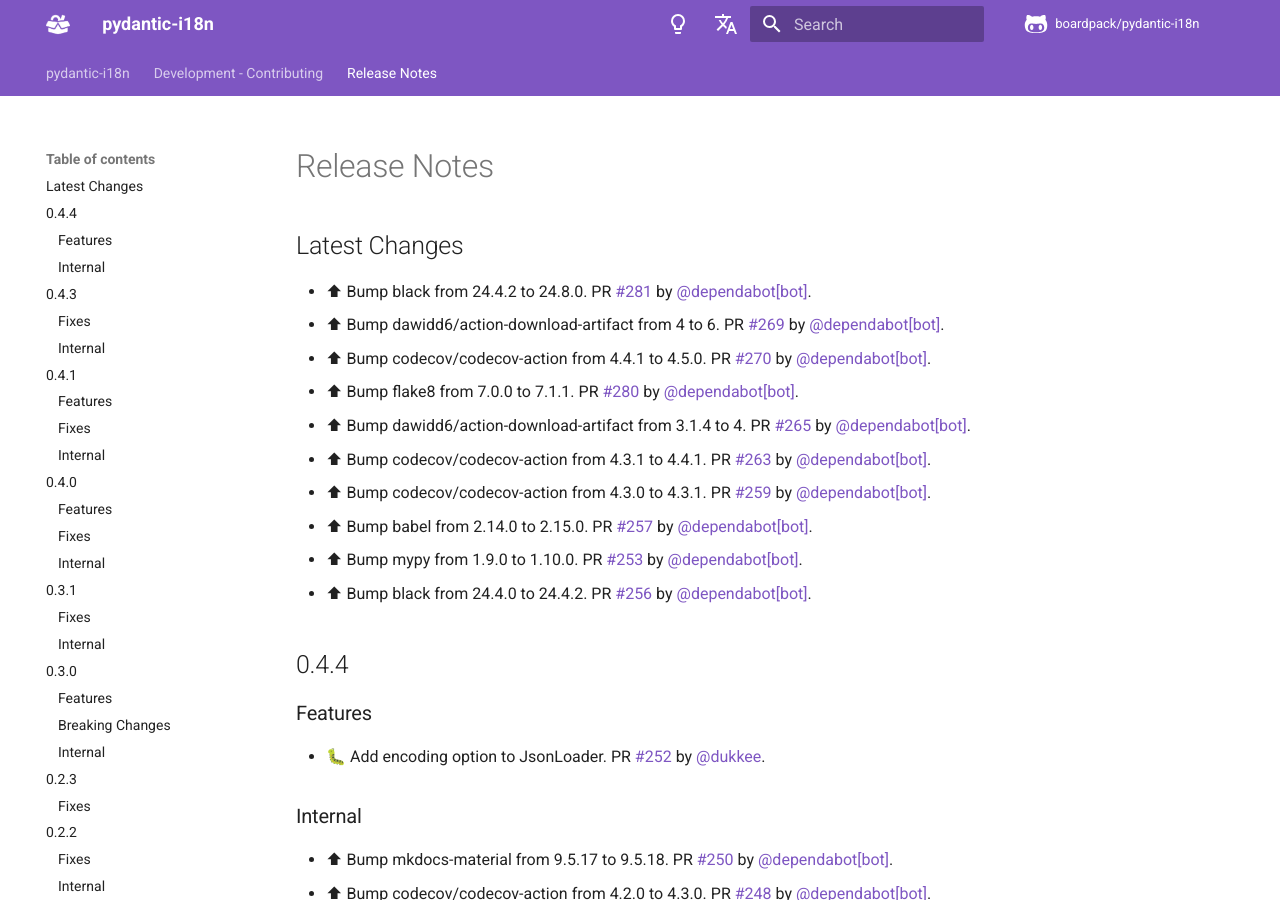
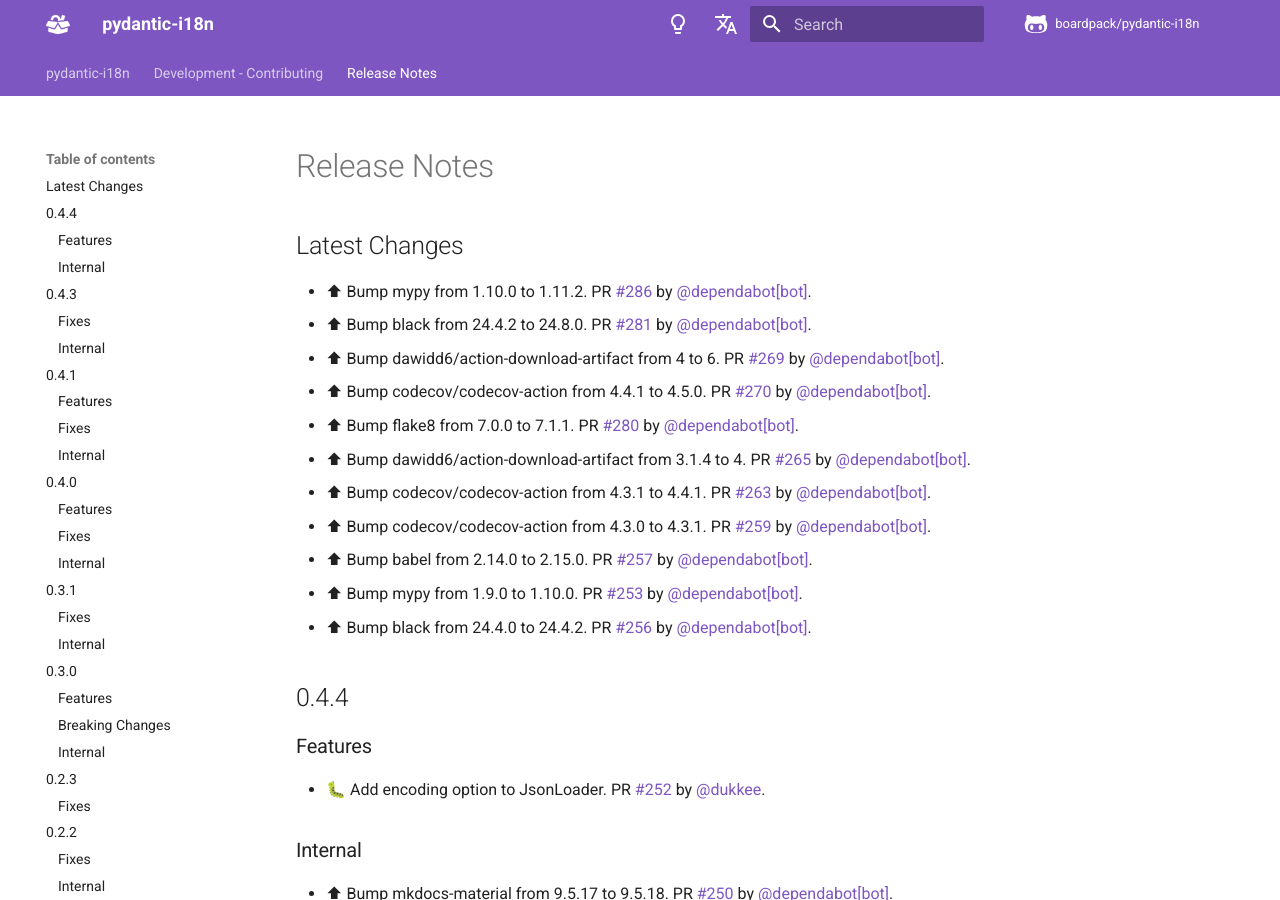
Before and after one commit to boardpack/pydantic-i18n, an MkDocs documentation site: the page built from docs/en/docs/release-notes.md, in a window 1280 px wide and 900 px high. Built offline with MkDocs 1.6.1 and Material for MkDocs 9.7.7, drawn with Linux system fonts in a browser that asks for light colours; comment, search, counter and statistics services are not loaded.

Commit message:
📝 Update release notes

```diff
--- a/docs/en/docs/release-notes.md
+++ b/docs/en/docs/release-notes.md
@@ -2,6 +2,7 @@
 
 ## Latest Changes
 
+* ⬆ Bump mypy from 1.10.0 to 1.11.2. PR [#286](https://github.com/boardpack/pydantic-i18n/pull/286) by [@dependabot[bot]](https://github.com/apps/dependabot).
 * ⬆ Bump black from 24.4.2 to 24.8.0. PR [#281](https://github.com/boardpack/pydantic-i18n/pull/281) by [@dependabot[bot]](https://github.com/apps/dependabot).
 * ⬆ Bump dawidd6/action-download-artifact from 4 to 6. PR [#269](https://github.com/boardpack/pydantic-i18n/pull/269) by [@dependabot[bot]](https://github.com/apps/dependabot).
 * ⬆ Bump codecov/codecov-action from 4.4.1 to 4.5.0. PR [#270](https://github.com/boardpack/pydantic-i18n/pull/270) by [@dependabot[bot]](https://github.com/apps/dependabot).
```
